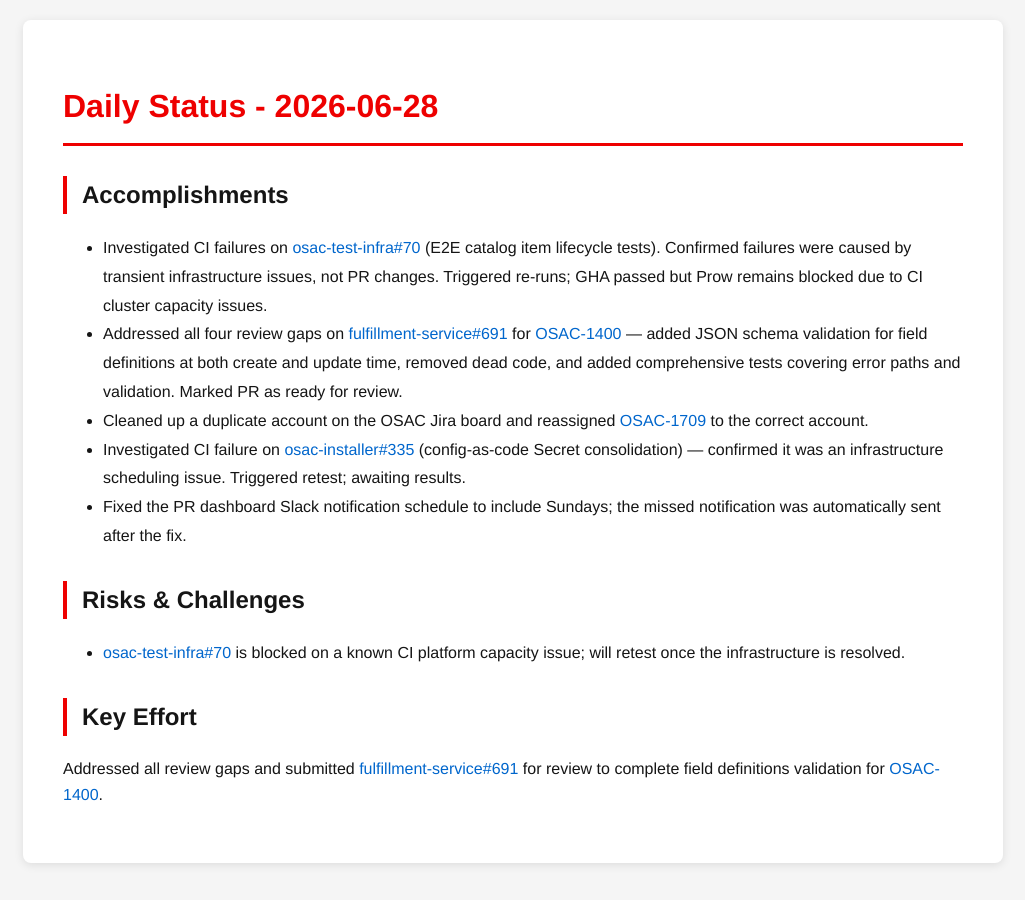
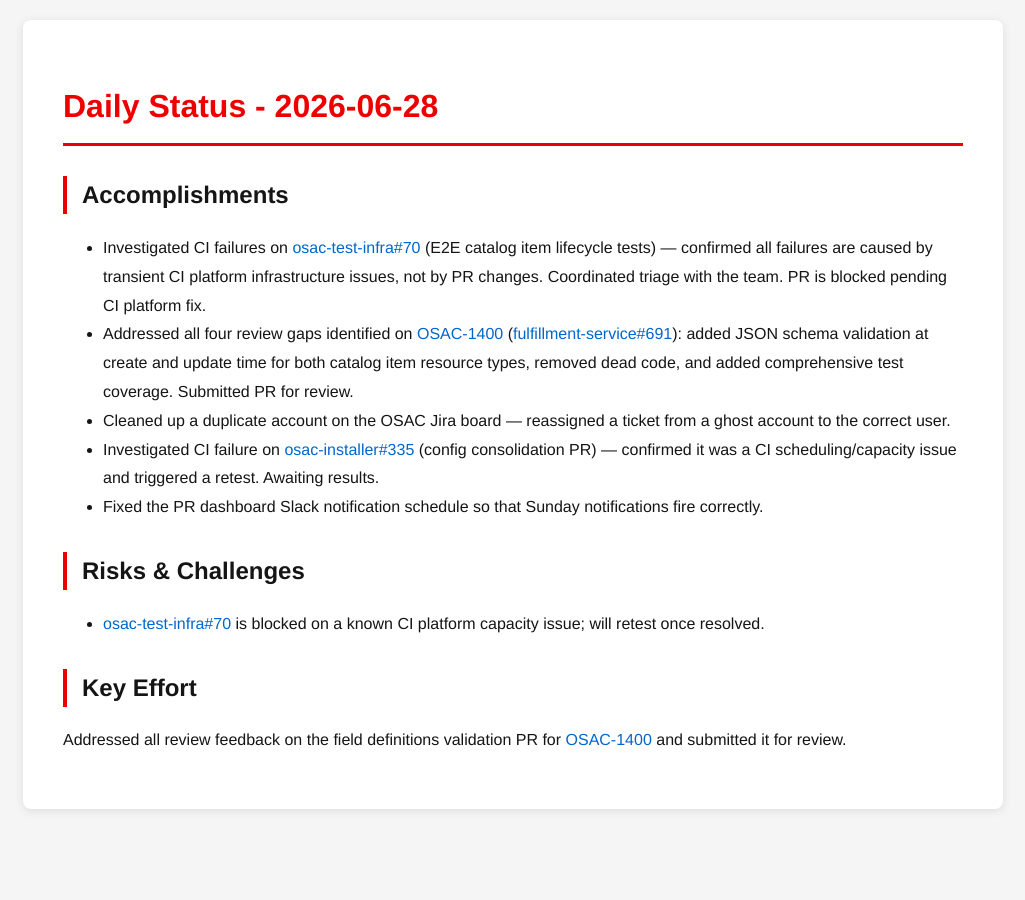
Before and after one commit to tzvatot/daily-status, a Jekyll site: the page built from 2026-06-28.md, in a window 1280 px wide. Shown: the whole page, without its empty margins (127-1152 px from the left). Built offline with Jekyll 4.4.1, drawn with Linux system fonts in a browser that asks for light colours.

Commit message:
Daily status update - 2026-06-28

```diff
--- a/2026-06-28.md
+++ b/2026-06-28.md
@@ -7,14 +7,17 @@
 # Daily Status - 2026-06-28
 
 ## Accomplishments
-- Investigated CI failures on [osac-test-infra#70](https://github.com/osac-project/osac-test-infra/pull/70) (E2E catalog item lifecycle tests). Confirmed failures were caused by transient infrastructure issues, not PR changes. Triggered re-runs; GHA passed but Prow remains blocked due to CI cluster capacity issues.
-- Addressed all four review gaps on [fulfillment-service#691](https://github.com/osac-project/fulfillment-service/pull/691) for [OSAC-1400](https://redhat.atlassian.net/browse/OSAC-1400) — added JSON schema validation for field definitions at both create and update time, removed dead code, and added comprehensive tests covering error paths and validation. Marked PR as ready for review.
-- Cleaned up a duplicate account on the OSAC Jira board and reassigned [OSAC-1709](https://redhat.atlassian.net/browse/OSAC-1709) to the correct account.
-- Investigated CI failure on [osac-installer#335](https://github.com/osac-project/osac-installer/pull/335) (config-as-code Secret consolidation) — confirmed it was an infrastructure scheduling issue. Triggered retest; awaiting results.
-- Fixed the PR dashboard Slack notification schedule to include Sundays; the missed notification was automatically sent after the fix.
+
+- Investigated CI failures on [osac-test-infra#70](https://github.com/osac-project/osac-test-infra/pull/70) (E2E catalog item lifecycle tests) — confirmed all failures are caused by transient CI platform infrastructure issues, not by PR changes. Coordinated triage with the team. PR is blocked pending CI platform fix.
+- Addressed all four review gaps identified on [OSAC-1400](https://redhat.atlassian.net/browse/OSAC-1400) ([fulfillment-service#691](https://github.com/osac-project/fulfillment-service/pull/691)): added JSON schema validation at create and update time for both catalog item resource types, removed dead code, and added comprehensive test coverage. Submitted PR for review.
+- Cleaned up a duplicate account on the OSAC Jira board — reassigned a ticket from a ghost account to the correct user.
+- Investigated CI failure on [osac-installer#335](https://github.com/osac-project/osac-installer/pull/335) (config consolidation PR) — confirmed it was a CI scheduling/capacity issue and triggered a retest. Awaiting results.
+- Fixed the PR dashboard Slack notification schedule so that Sunday notifications fire correctly.
 
 ## Risks & Challenges
-- [osac-test-infra#70](https://github.com/osac-project/osac-test-infra/pull/70) is blocked on a known CI platform capacity issue; will retest once the infrastructure is resolved.
+
+- [osac-test-infra#70](https://github.com/osac-project/osac-test-infra/pull/70) is blocked on a known CI platform capacity issue; will retest once resolved.
 
 ## Key Effort
-Addressed all review gaps and submitted [fulfillment-service#691](https://github.com/osac-project/fulfillment-service/pull/691) for review to complete field definitions validation for [OSAC-1400](https://redhat.atlassian.net/browse/OSAC-1400).
+
+Addressed all review feedback on the field definitions validation PR for [OSAC-1400](https://redhat.atlassian.net/browse/OSAC-1400) and submitted it for review.
```
